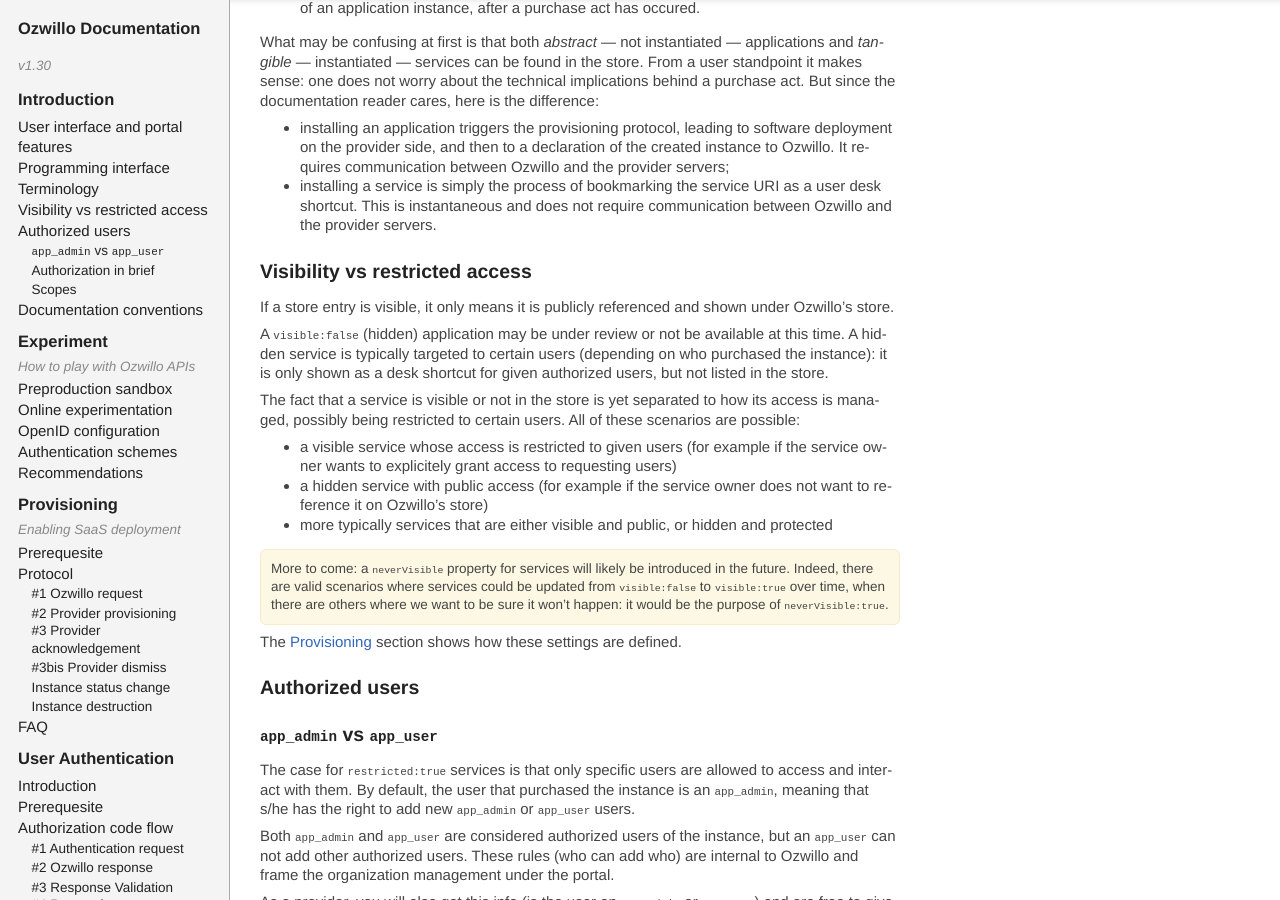
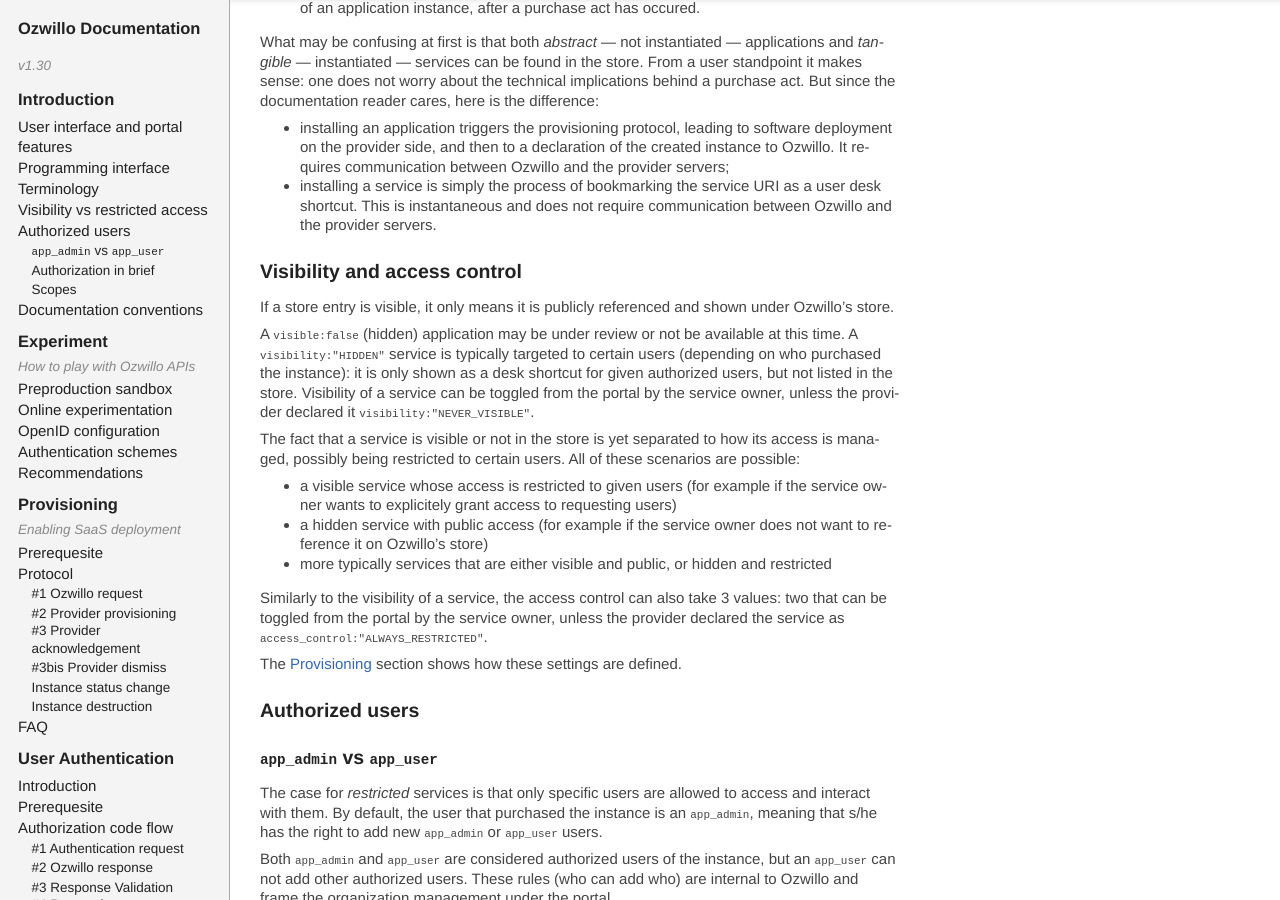
Before and after one commit to ozwillo/ozwillo-doc, a Jekyll site: the page built from index.html, in a window 1280 px wide and 900 px high, scrolled down 2299 px. Built offline with Jekyll 4.4.1, drawn with Linux system fonts in a browser that asks for light colours.

Commit message:
Fix the introduction subsection about visibility and access control
It was actually still talking (badly) about the old properties,
while describing scenarios that have only been made possible by
the new ones; and teasing a new property that was envisionned
to enable those scenarios but finally ditched for a totally
different implementation.

```diff
--- a/_includes/1-introduction.md
+++ b/_includes/1-introduction.md
@@ -86,21 +86,20 @@
 - installing an application triggers the provisioning protocol, leading to software deployment on the provider side, and then to a declaration of the created instance to Ozwillo. It requires communication between Ozwillo and the provider servers;
 - installing a service is simply the process of bookmarking the service URI as a user desk shortcut. This is instantaneous and does not require communication between Ozwillo and the provider servers.
 
-### Visibility vs restricted access
+### Visibility and access control
 {: #s1-visibility-restricted}
 
 If a store entry is visible, it only means it is publicly referenced and shown under Ozwillo's store.
 
-A `visible:false` (hidden) application may be under review or not be available at this time. A hidden service is typically targeted to certain users (depending on who purchased the instance): it is only shown as a desk shortcut for given authorized users, but not listed in the store.
+A `visible:false` (hidden) application may be under review or not be available at this time. A `visibility:"HIDDEN"` service is typically targeted to certain users (depending on who purchased the instance): it is only shown as a desk shortcut for given authorized users, but not listed in the store. Visibility of a service can be toggled from the portal by the service owner, unless the provider declared it `visibility:"NEVER_VISIBLE"`.
 
 The fact that a service is visible or not in the store is yet separated to how its access is managed, possibly being restricted to certain users. All of these scenarios are possible:
 
 - a visible service whose access is restricted to given users (for example if the service owner wants to explicitely grant access to requesting users)
 - a hidden service with public access (for example if the service owner does not want to reference it on Ozwillo's store)
-- more typically services that are either visible and public, or hidden and protected
+- more typically services that are either visible and public, or hidden and restricted
 
-More to come: a `neverVisible` property for services will likely be introduced in the future. Indeed, there are valid scenarios where services could be updated from `visible:false` to `visible:true` over time, when there are others where we want to be sure it won't happen: it would be the purpose of `neverVisible:true`.
-{: .focus .soft}
+Similarly to the visibility of a service, the access control can also take 3 values: two that can be toggled from the portal by the service owner, unless the provider declared the service as `access_control:"ALWAYS_RESTRICTED"`.
 
 The [Provisioning](#s3-provisioning) section shows how these settings are defined.
 
@@ -110,7 +109,7 @@
 ### `app_admin` vs `app_user`
 {: #s1-app-admin-app-user}
 
-The case for `restricted:true` services is that only specific users are allowed to access and interact with them. By default, the user that purchased the instance is an `app_admin`, meaning that s/he has the right to add new `app_admin` or `app_user` users.
+The case for _restricted_ services is that only specific users are allowed to access and interact with them. By default, the user that purchased the instance is an `app_admin`, meaning that s/he has the right to add new `app_admin` or `app_user` users.
 
 Both `app_admin` and `app_user` are considered authorized users of the instance, but an `app_user` can not add other authorized users. These rules (who can add who) are internal to Ozwillo and frame the organization management under the portal.
 
```
